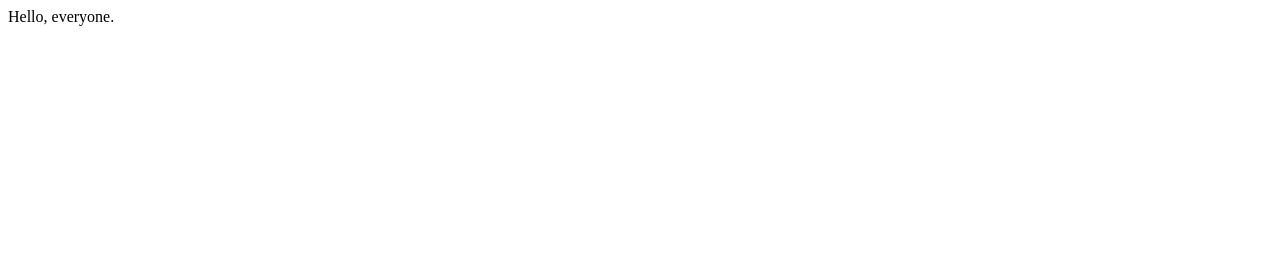
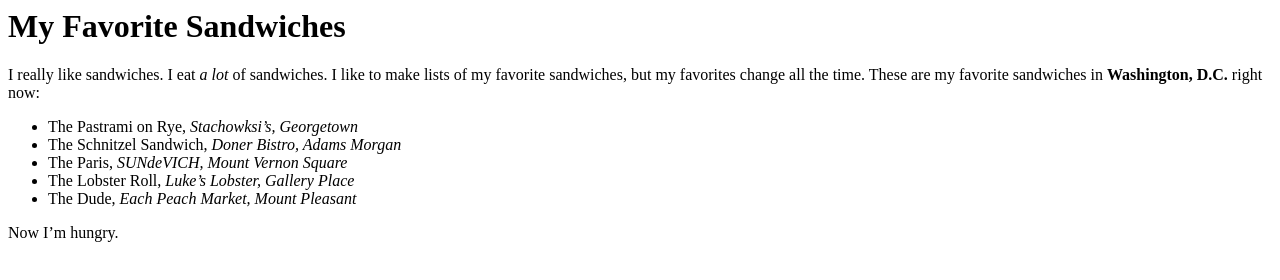
Before and after one commit to jacknank/jacknank.github.io, a plain HTML site: page index.html in a window 1280 px wide. Drawn offline with Linux system fonts and the light colour scheme.

Commit message:
Sandwich list

```diff
--- a/index.html
+++ b/index.html
@@ -1 +1,10 @@
-Hello, everyone.
+<h1>My Favorite Sandwiches</h1>
+<p>I really like sandwiches. I eat <em>a lot</em> of sandwiches. I like to make lists of my favorite sandwiches, but my favorites change all the time. These are my favorite sandwiches in <strong>Washington, D.C.</strong> right now:</p>
+<ul>
+<li>The Pastrami on Rye, <em>Stachowksi’s, Georgetown</em></li>
+<li>The Schnitzel Sandwich, <em>Doner Bistro, Adams Morgan</em></li>
+<li>The Paris, <em>SUNdeVICH, Mount Vernon Square</em></li>
+<li>The Lobster Roll, <em>Luke’s Lobster, Gallery Place</em></li>
+<li>The Dude, <em>Each Peach Market, Mount Pleasant</em></li>
+</ul>
+<p>Now I’m hungry.</p>
```
